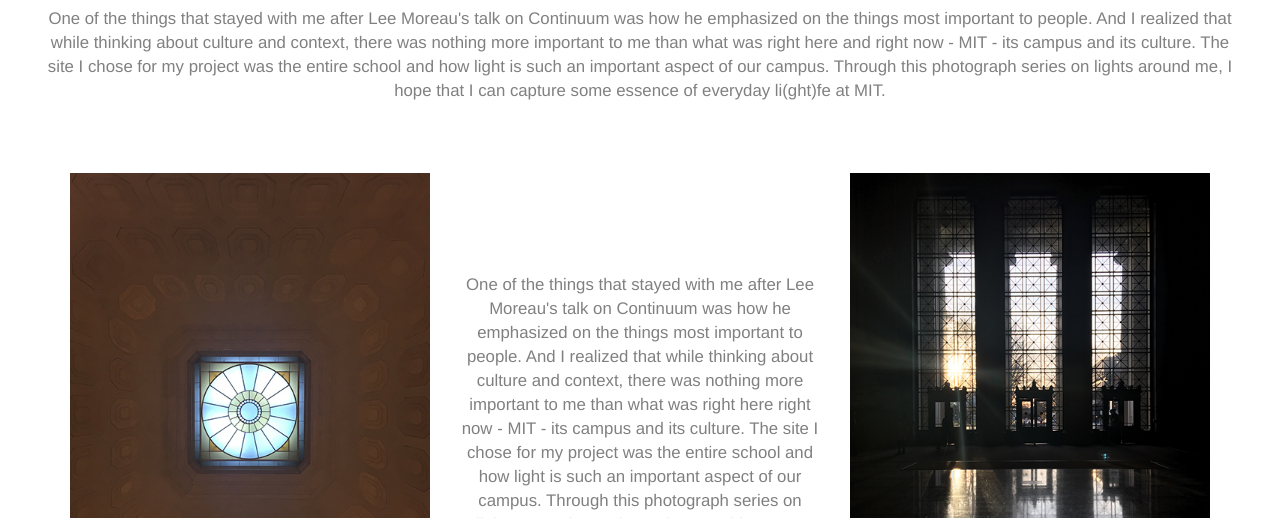
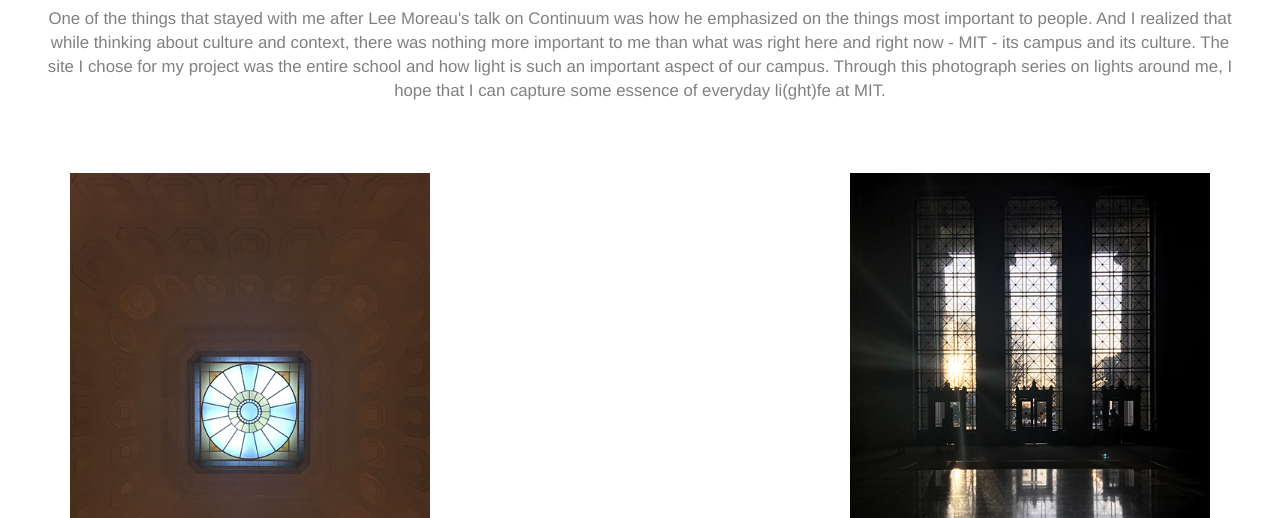
Before and after one commit to Stylistica/htdaa, a plain HTML site: page week1.html in a window 1280 px wide. Shown: the part 282-800 px from the top of the page. Drawn offline with nearby package versions, Linux system fonts and the light colour scheme.

Commit message:
Adding week 1 fix1

```diff
--- a/week1.html
+++ b/week1.html
@@ -23,7 +23,7 @@
 <img src="images/week1/mit-dome.jpg"/>
 </div>
 <div class="col-lg-4">
- <p class="subtitle" style="padding-top: 100px;">One of the things that stayed with me after Lee Moreau's talk on Continuum was how he emphasized on the things most important to people. And I realized that while thinking about culture and context, there was nothing more important to me than what was right here right now - MIT - its campus and its culture. The site I chose for my project was the entire school and how light is such an important aspect of our campus. Through this photograph series on lights around me, I hope that I could capture some essence of everyday life at MIT. </p>
+ <p class="subtitle" style="padding-top: 100px;"> </p>
 </div>
 <div class="col-lg-4">
  <img src="images/week1/mit-doors.jpg"/>
@@ -62,7 +62,7 @@
 
 <h1 style="padding-bottom: 70px; color: rgb(230, 126, 34)"> Stata Center </h1>
 
- <p class="subtitle" >One of the things that stayed with me after Lee Moreau's talk on Continuum was how he emphasized on the things most important to people. And I realized that while thinking about culture and context, there was nothing more important to me than what was right here right now - MIT - its campus and its culture. The site I chose for my project was the entire school and how light is such an important aspect of our campus. Through this photograph series on lights around me, I hope that I could capture some essence of everyday life at MIT. </p>
+ <p class="subtitle" ></p>
 
 <div class="row">
 <div class="col-lg-4">
@@ -91,7 +91,7 @@
 <div class="blank"></div>
 <div class="row">
 	<div class="col-lg-5">
-		<p class="subtitle" style="padding-top: 100px;">One of the things that stayed with me after Lee Moreau's talk on Continuum was how he emphasized on the things most important to people. And I realized that while thinking about culture and context, there was nothing more important to me than what was right here right now - MIT - its campus and its culture. The site I chose for my project was the entire school and how light is such an important aspect of our campus. Through this photograph series on lights around me, I hope that I could capture some essence of everyday life at MIT. </p>
+		<p class="subtitle" style="padding-top: 100px;"></p>
 	</div>
 	<div class="col-lg-7">
 		<img src="images/week1/ml-moon1.jpg"/>
```
